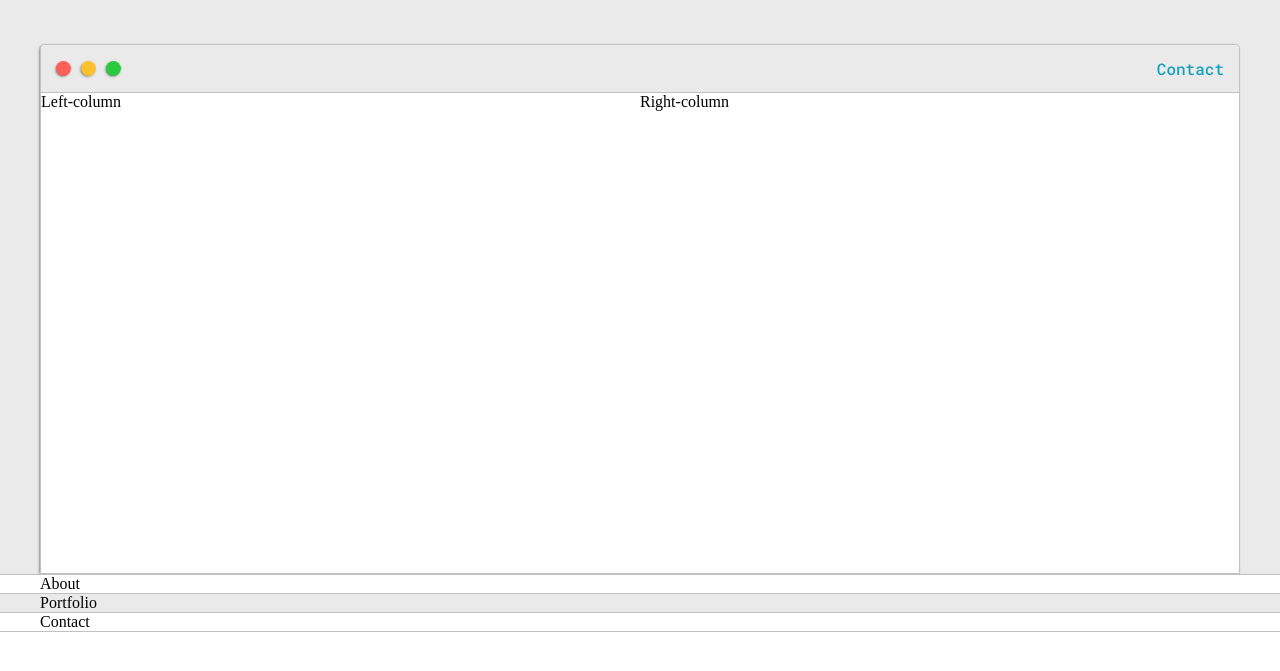
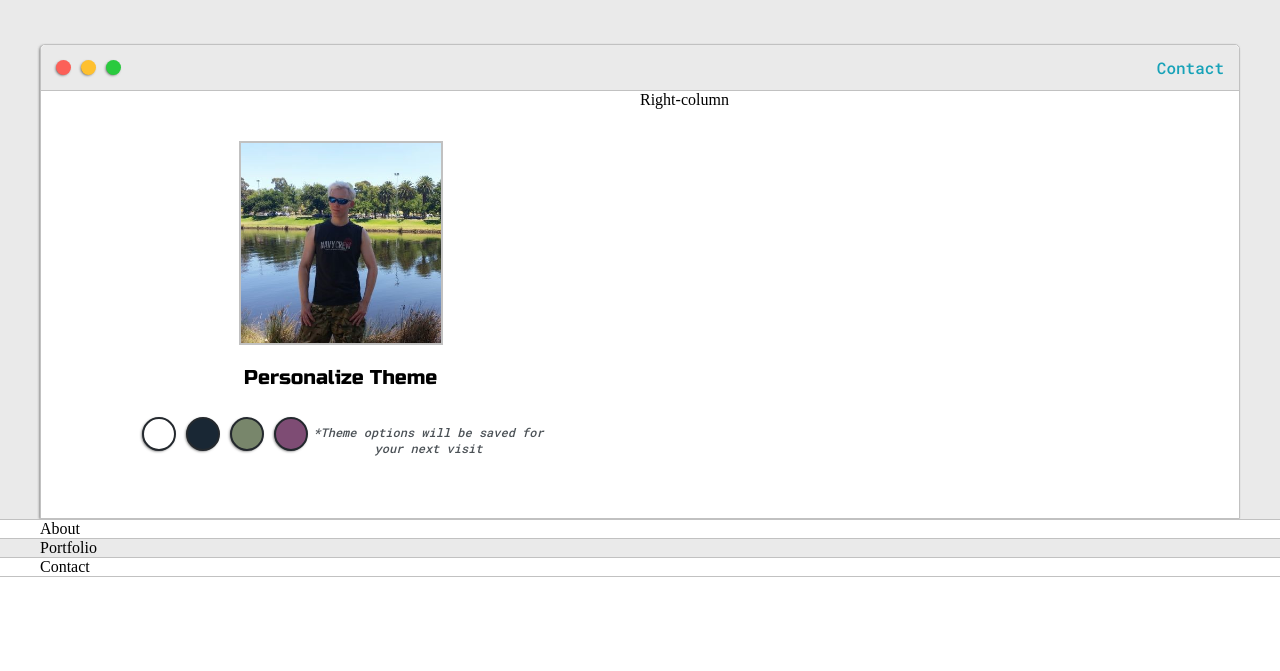
Before and after one commit to Buzzaw91/Portfolio, a plain HTML site: page index.html in a window 1280 px wide. Shown: the part 117-788 px from the top of the page. Drawn offline with Linux system fonts and the light colour scheme.

Commit message:
feat: profile pic & intro section

```diff
--- a/default.css
+++ b/default.css
@@ -4,6 +4,7 @@
   --borderColor: #c1c1c1;
   --mainText: black;
   --secondaryText: #4b5156;
+  --themeDotBorder: #24292e;
 }
 
 html, body {
@@ -88,7 +89,6 @@ h6 {
   box-shadow: -1px 1px 3px -1px rgba(0, 0, 0, 0.75);
   display: grid;
   grid-template-columns: 1fr 1fr;
-  grid-template-rows: 3em 30em;
   grid-template-areas: 'nav-wrapper nav-wrapper' 'left-column right-column';
 }
 
@@ -143,6 +143,61 @@ h6 {
 
 .left-column {
   grid-area: left-column;
+  padding-top: 50px;
+  padding-bottom: 50px;
+}
+
+#profile_pic {
+  display: block;
+  margin: 0 auto;
+  height: 200px;
+  width: 200px;
+  object-fit: cover;
+  border: 2px solid var(--borderColor);
+}
+
+#theme-options-wrapper {
+  display: flex;
+  justify-content: center;
+}
+
+.theme-dot {
+  height: 30px;
+  width: 30px;
+  border-radius: 50%;
+  background-color: black;
+  margin: 5px;
+  border: 2px solid var(--themeDotBorder);
+  -webkit-box-shadow: -1px 1px 3px -1px rgba(0, 0, 0, 0.75);
+  -moz-box-shadow: -1px 1px 3px -1px rgba(0, 0, 0, 0.75);
+  box-shadow: -1px 1px 3px -1px rgba(0, 0, 0, 0.75);
+  cursor: pointer;
+}
+
+.theme-dot:hover {
+  border-width: 5px;
+}
+
+#light-mode {
+  background-color: #fff;
+}
+
+#blue-mode {
+  background-color: #192734;
+}
+
+#green-mode {
+  background-color: #78866b;
+}
+
+#purple-mode {
+  background-color: #7E4C74;
+}
+
+#settings-note {
+  font-size: 12px;
+  font-style: italic;
+  text-align: center;
 }
 
 .right-column {
--- a/index.html
+++ b/index.html
@@ -29,7 +29,16 @@
           </ul>
         </div>
         <div class="left-column">
-          Left-column
+          <img id="profile_pic" src="images/me_yarra_river_2015_resize.jpg" alt="profile">
+          <h5 style="text-align:center; line-height: 0;">Personalize Theme</h5>
+          <div id="theme-options-wrapper">
+            <div id="light-mode" class="theme-dot"></div>
+            <div id="blue-mode" class="theme-dot"></div>
+            <div id="green-mode" class="theme-dot"></div>
+            <div id="purple-mode" class="theme-dot"></div>
+
+            <p id="settings-note">*Theme options will be saved for <br>your next visit</p>
+          </div>
         </div>
         <div class="right-column">
           Right-column
```
Also changed, not shown: images/me_yarra_river_2015_resize.jpg (added).
